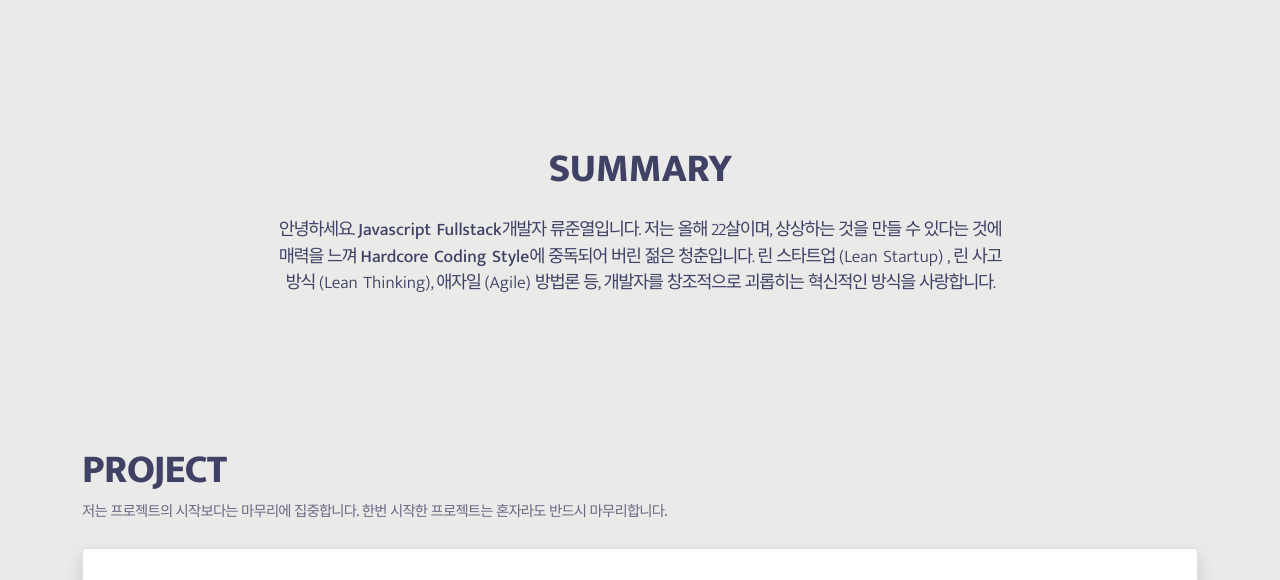
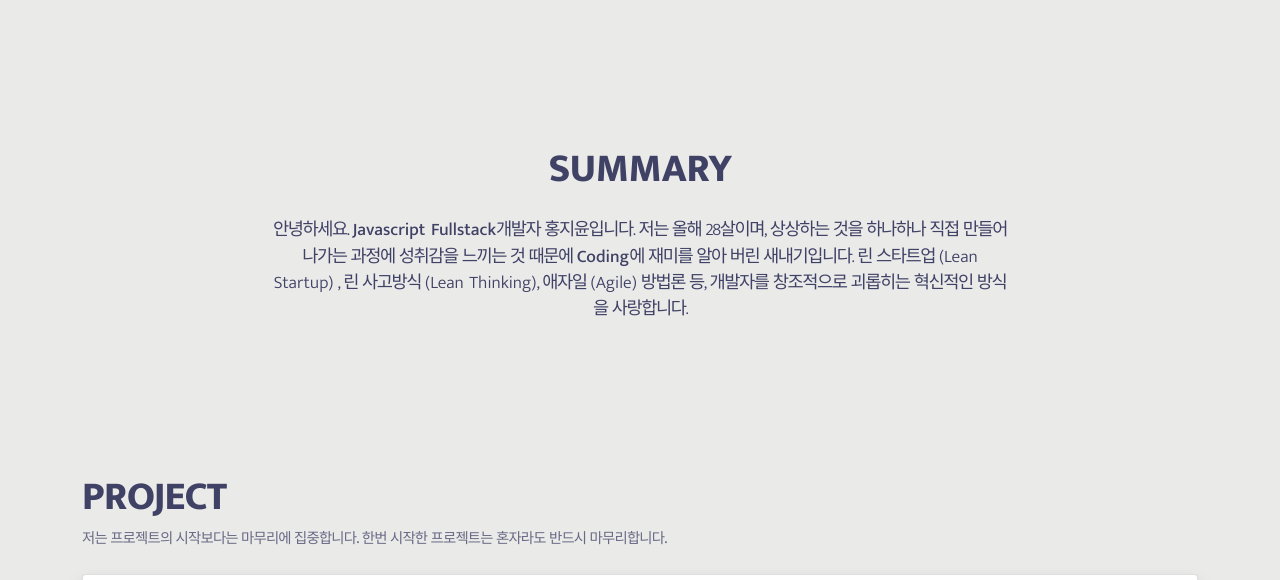
Before and after one commit to yooyoonj/yooyoonj.github.io, a plain HTML site: page index.html in a window 1280 px wide. Shown: the part 636-1216 px from the top of the page. Drawn offline with nearby package versions, Linux system fonts and the light colour scheme.

Commit message:
index update

```diff
--- a/index.html
+++ b/index.html
@@ -21,14 +21,14 @@
     <!-- Header 시작 -->
     <header>
       <div class="container">
-        <h1>개발자 <strong>류준열</strong> 입니다</h1>
+        <h1>개발자 <strong>홍지윤</strong> 입니다</h1>
       </div>
     </header>
     <!-- Header 끝 -->
     <!-- Navbar 시작 -->
     <nav class="navbar navbar-expand-lg navbar-light">
       <div class="container-fluid text-uppercase">
-        <a class="navbar-brand" href="#">RYU JUN YEOL</a>
+        <a class="navbar-brand" href="#">Hong Jiyoon</a>
         <button class="navbar-toggler" type="button" data-bs-toggle="collapse" data-bs-target="#navbarNav" aria-controls="navbarNav" aria-expanded="false">
           <span class="navbar-toggler-icon"></span>
         </button>
@@ -82,9 +82,9 @@
           <div class="col-lg-8 mx-auto text-center">
             <h2 class="section-header fonsiz-xxxl fonwei-en-xxl letsp-sm text-upper color-basic">Summary</h2>
             <p class="color-basic fonsiz-xl fonwei-kr-xs letsp-xs ws-sm mt-4">
-              안녕하세요. <span class="fonwei-en-xl letsp-md">Javascript Fullstack</span>개발자 류준열입니다.
-              저는 올해 22살이며, 상상하는 것을 만들 수 있다는 것에 매력을 느껴
-              <span class="fonwei-en-xl letsp-md">Hardcore Coding Style</span>에 중독되어 버린 젊은 청춘입니다.
+              안녕하세요. <span class="fonwei-en-xl letsp-md">Javascript Fullstack</span>개발자 홍지윤입니다.
+              저는 올해 28살이며, 상상하는 것을 하나하나 직접 만들어나가는 과정에 성취감을 느끼는 것 때문에
+              <span class="fonwei-en-xl letsp-md">Coding</span>에 재미를 알아 버린 새내기입니다.
               린 스타트업 <span class="letsp-md">(Lean Startup)</span> , 린 사고방식 <span class="letsp-md">(Lean Thinking)</span>,
               애자일 <span class="letsp-md">(Agile)</span> 방법론 등,
               <span class="fonwei-kr-md"> 개발자를 창조적으로 괴롭히는 혁신적인 방식</span>을
```
Also changed, not shown: 1 other file.
